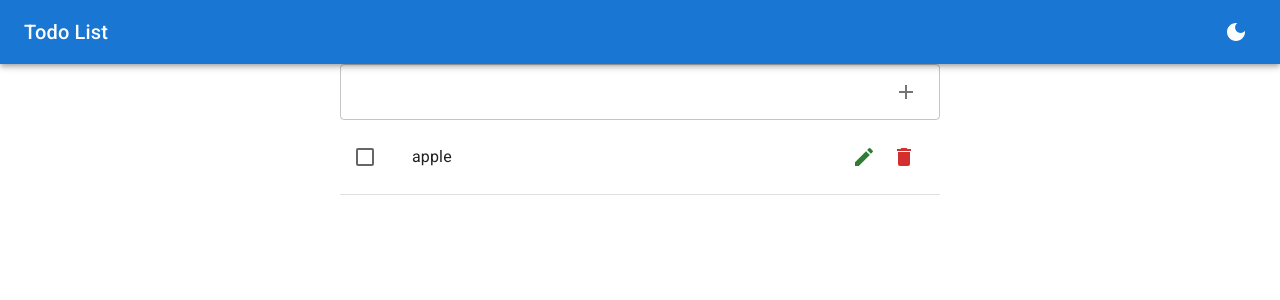
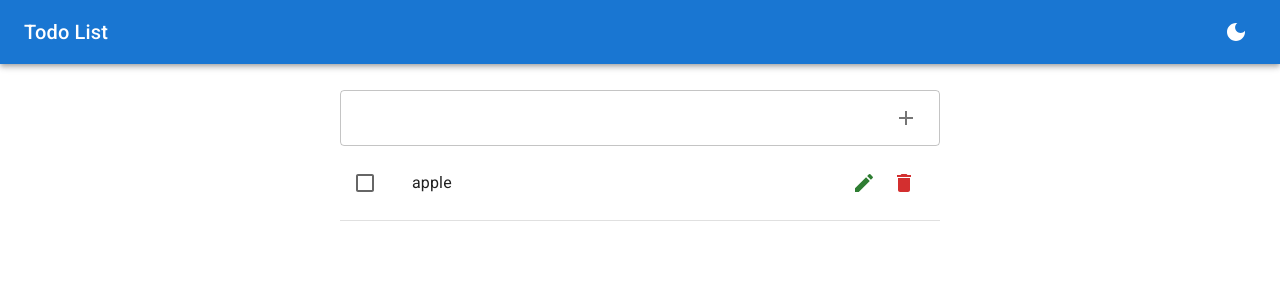
Before and after one commit to 786hlathuzar/Todo-List, a React (Vite) app: page / in a window 1280 px wide. Shown: the top 300 px of the page. Built offline with nearby package versions, Linux system fonts and the light colour scheme.

Commit message:
change css

```diff
--- a/src/Home.jsx
+++ b/src/Home.jsx
@@ -55,7 +55,7 @@ export default function Home() {
   return (
     <>
       <Header />
-      <Box sx={{ mx: "auto", maxWidth: 600 }}>
+      <Box sx={{ mx: "auto", maxWidth: 600, mt: "2%" }}>
         <form
           onSubmit={(e) => {
             e.preventDefault();
```
Also changed, not shown: 1 other file (tests, documents, lock files or other folders).
